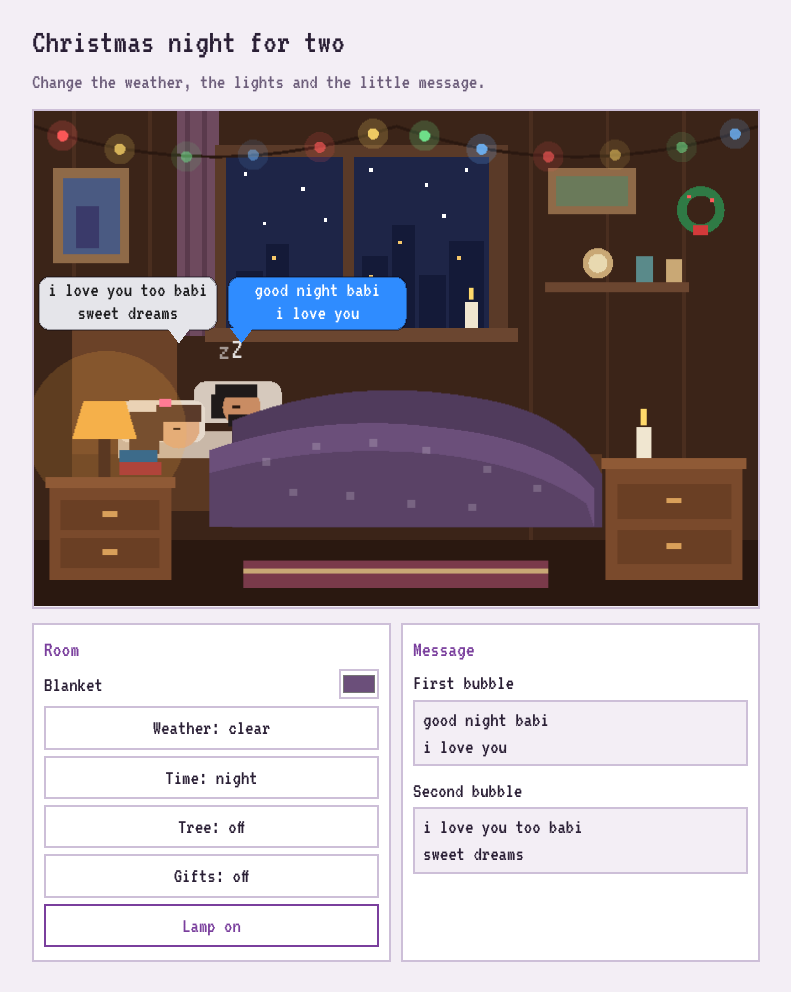
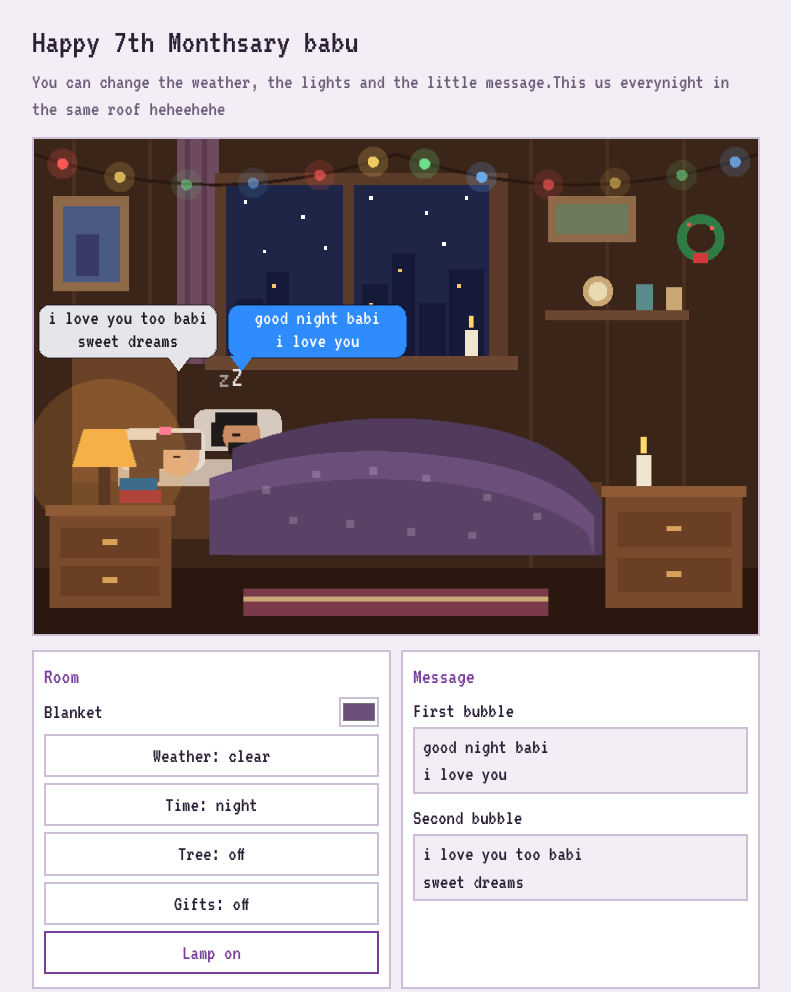
Before and after one commit to piratekingluffy123/Happy7thMonthsary, a plain HTML site: page index.html in a window 1280 px wide. Shown: the whole page, without its empty margins (244-1035 px from the left). Drawn offline with Linux system fonts and the light colour scheme.

Commit message:
Update index.html

```diff
--- a/index.html
+++ b/index.html
@@ -3,7 +3,7 @@
 <head>
 <meta charset="utf-8">
 <meta name="viewport" content="width=device-width, initial-scale=1, viewport-fit=cover">
-<title>Christmas night for two</title>
+<title>Happy 7th Monthsary</title>
 <link href="https://fonts.googleapis.com/css2?family=VT323&display=swap" rel="stylesheet">
 <style>
 :root{--bg:#f3eef5;--ink:#2a1f35;--mute:#6c5d7a;--line:#cdbfd8;--card:#fff;--accent:#7a3f9d;color-scheme:light;box-sizing:border-box;padding-top:env(safe-area-inset-top,0px);padding-bottom:env(safe-area-inset-bottom,0px)}
@@ -56,8 +56,8 @@ button:focus-visible,input:focus-visible{outline:3px solid var(--accent);outline
 </head>
 <body>
 <main>
-<h1>Christmas night for two</h1>
-<p class="sub">Change the weather, the lights and the little message.</p>
+<h1>Happy 7th Monthsary babu</h1>
+<p class="sub">You can change the weather, the lights and the little message.This us everynight in the same roof heheehehe</p>
 <div id="wrap" class="none">
 <svg id="scene" viewBox="0 0 380 260" role="img" shape-rendering="crispEdges">
 <title>Two people sleeping in a cozy bedroom at Christmas, with text message bubbles above them</title>
```
